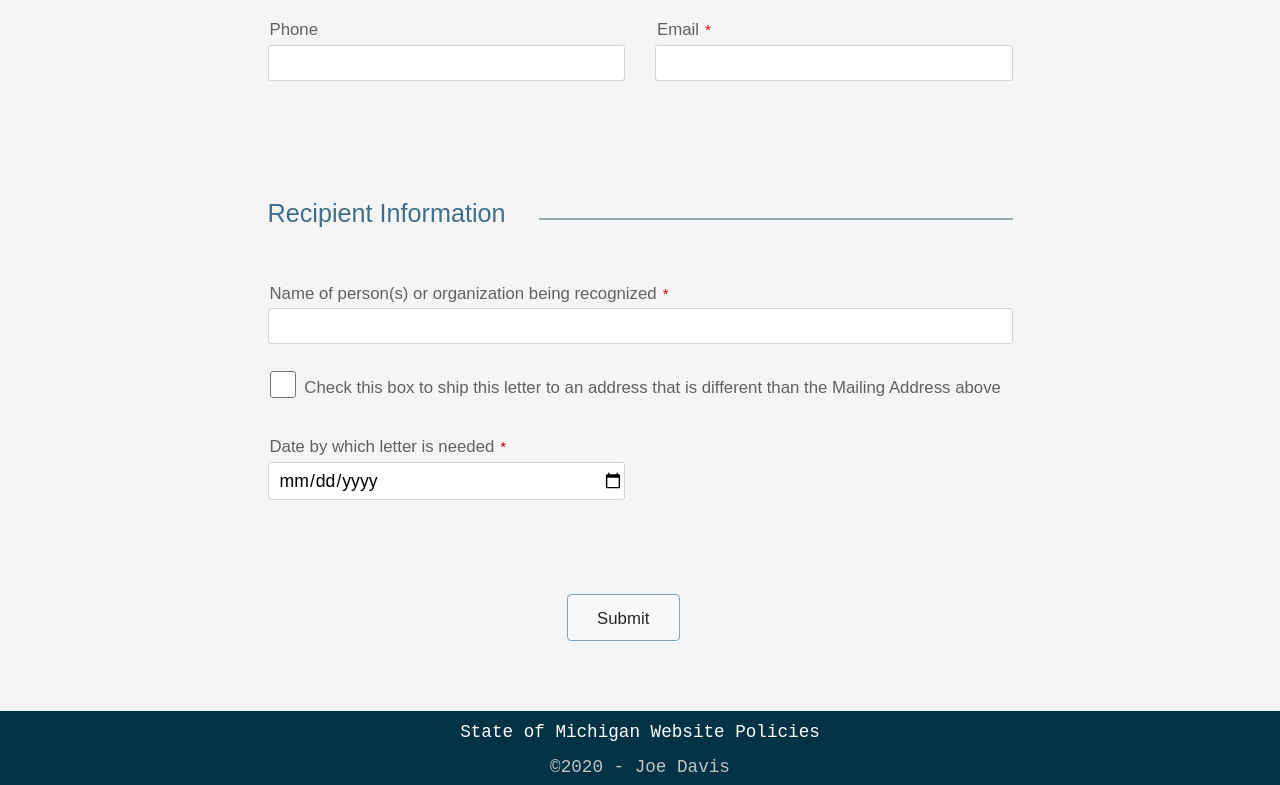
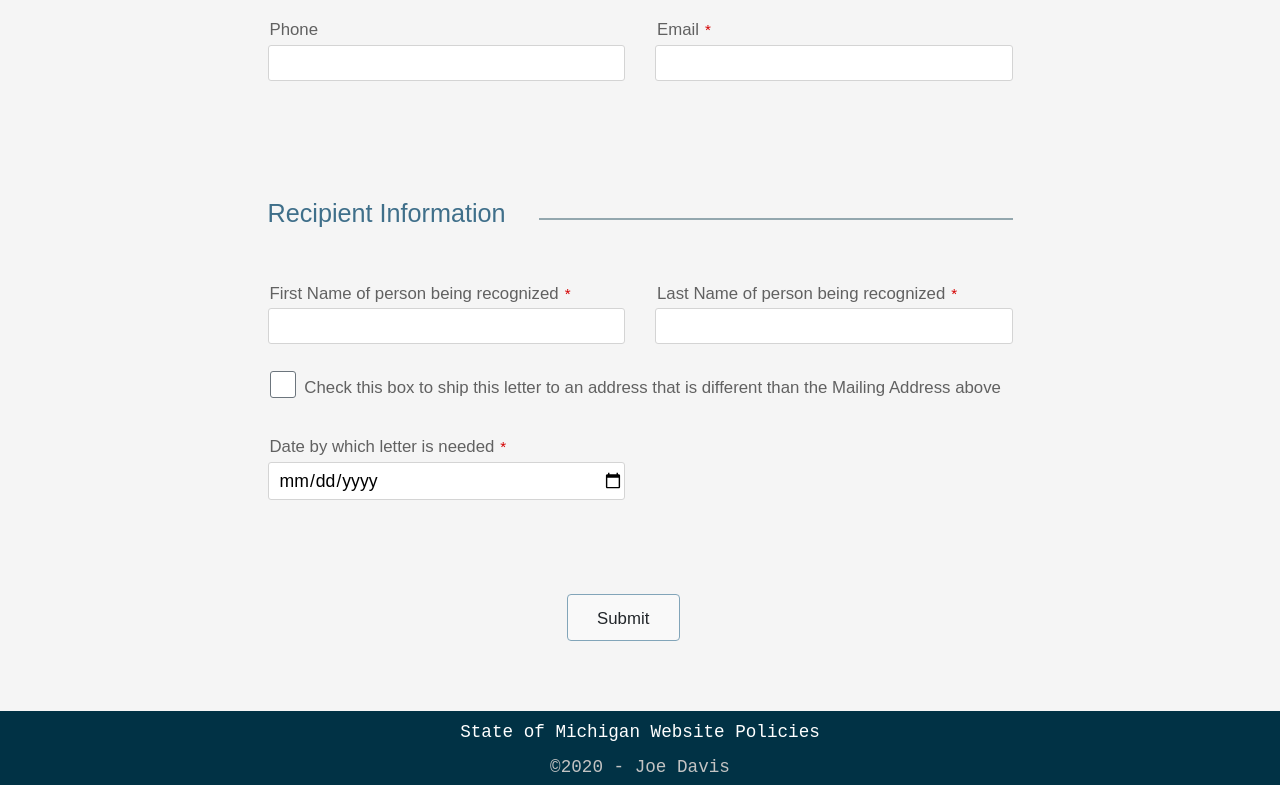
Before and after one commit to JoeDBNS/gov-recognition-forms, a website: page recognition-form.html in a window 1280 px wide. Shown: the part 1326-2111 px from the top of the page. Drawn offline with nearby package versions, Linux system fonts and the light colour scheme.

Commit message:
Separate recipient name fields on Recognition form

```diff
--- a/recognition-form.html
+++ b/recognition-form.html
@@ -448,9 +448,14 @@
                                 <div class="header-divider col"></div>
                             </div>
 
-                            <div class="input-set input-set-required col-12 col-md-12 col-lg-12">
-                                <label for="recognized">Name of person(s) or organization being recognized</label>
-                                <input type="text" id="recognized" required>
+                            <div class="input-set input-set-required col-12 col-md-12 col-lg-6">
+                                <label for="receiver_first_name">First Name of person being recognized</label>
+                                <input type="text" id="receiver_first_name" required>
+                            </div>
+
+                            <div class="input-set input-set-required col-12 col-md-12 col-lg-6">
+                                <label for="receiver_last_name">Last Name of person being recognized</label>
+                                <input type="text" id="receiver_last_name" required>
                             </div>
 
                             <div class="input-set input-set-singlecheck col-12 col-md-12 col-lg-12">
```
